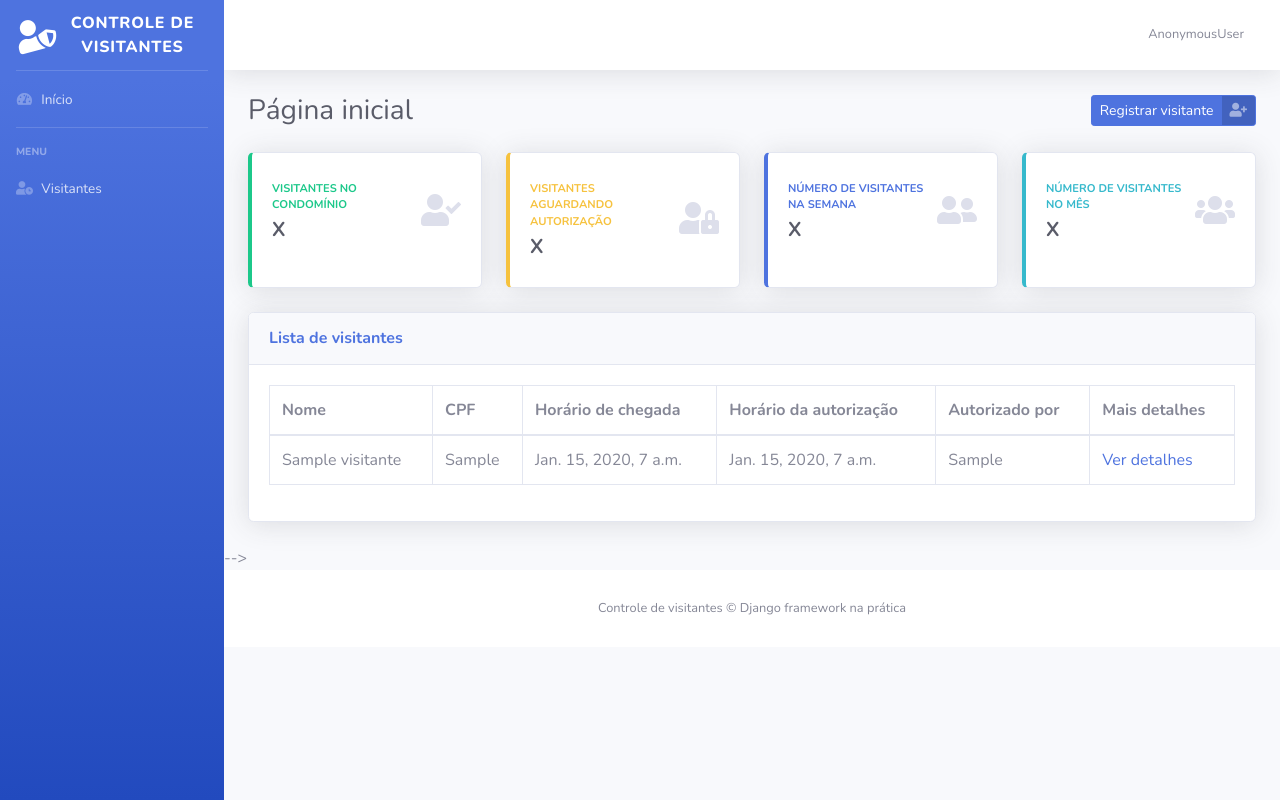
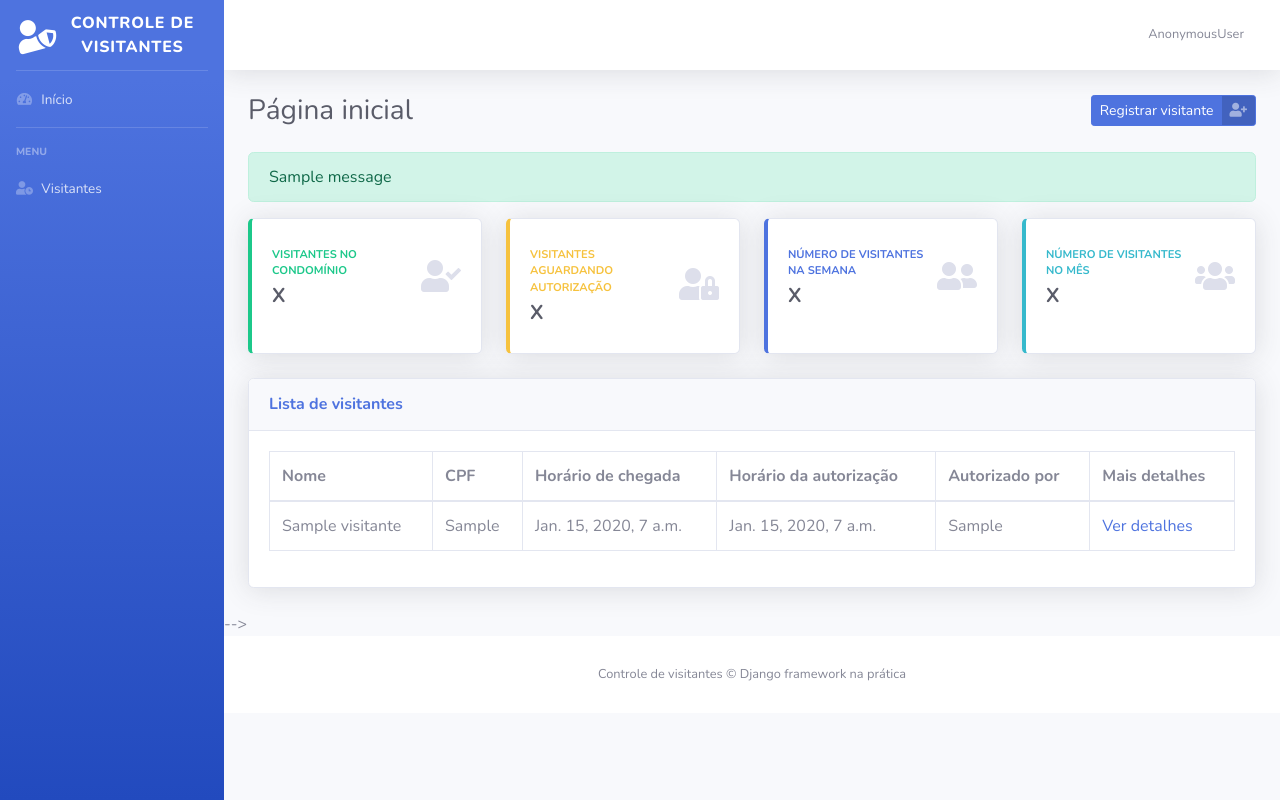
Before and after one commit to tchaguitos/controle-visitantes, a Django app: page / in a window 1280 px wide. Run offline with Django 3.2, Linux system fonts and the light colour scheme; tables that the repository leaves empty hold one stand-in row (values such as "Sample post"); one stand-in notice (Sample message) is shown; some libraries are stand-ins or nearby versions.

Commit message:
feat(templates): add mensagem no template

```diff
--- a/templates/index.html
+++ b/templates/index.html
@@ -13,6 +13,15 @@
             </span>
         </a>
     </div>
+
+    {% if messages %}
+        {% for message in messages %}
+            <div class="alert alert-dismissible alert-{{ message.tags }}" role="alert">
+                {{ message }}
+                <button type="button" class="close" data-dismiss="alert"></button>
+            </div>
+        {% endfor %}
+    {% endif %}
 
     <div class="row">
         <div class="col-xl-3 col-md-6 mb-4">
```
